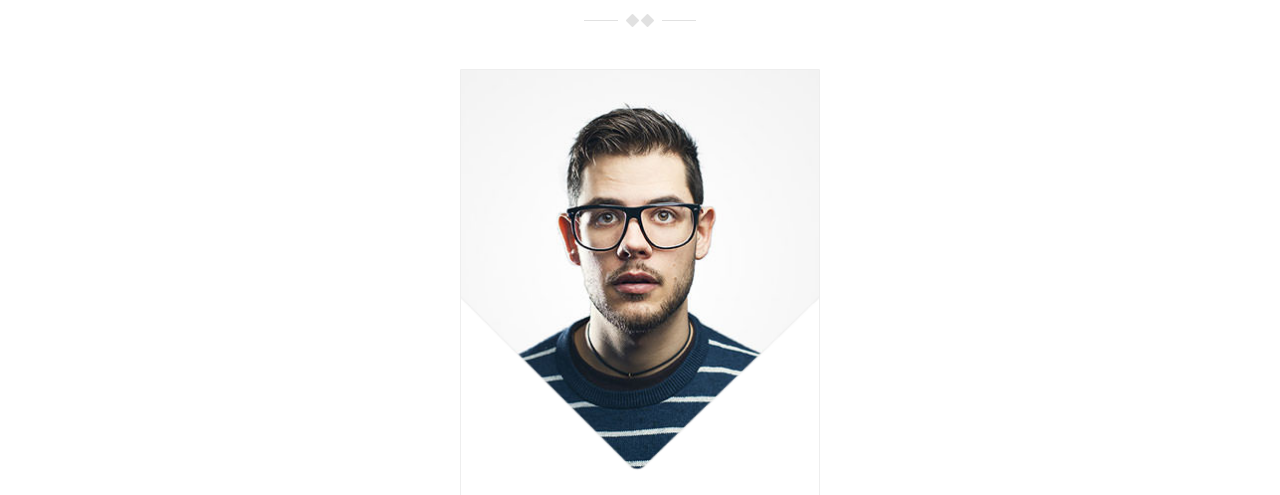
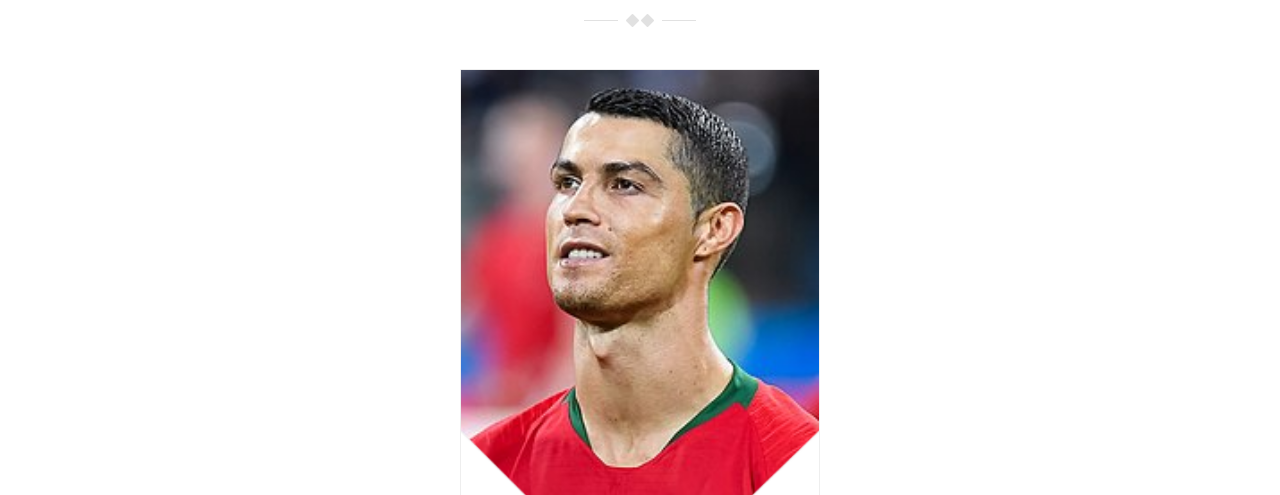
Before and after one commit to artjitt9611/2020M4_02_2, a plain HTML site: page mod-iamx/index.html in a window 1280 px wide. Shown: the part 243-738 px from the top of the page. Drawn offline with Linux system fonts and the light colour scheme; some packages are replaced by stand-ins of ours; a script that the page names is missing.

Commit message:
Edit image

```diff
--- a/mod-iamx/index.html
+++ b/mod-iamx/index.html
@@ -79,7 +79,7 @@
           <div class="col-md-4 col-md-push-4">
             <div class="biography">
               <div class="myphoto">
-                <img src="assets/images/myphoto.jpg" alt="">
+                <img src="assets/images/CristianoRonaldo.jpg" alt="">
               </div>
               <ul>
                 <li><strong>Date of birth:</strong> 05/02/1985</li>
```
Also changed, not shown: mod-iamx/assets/images/CristianoRonaldo.jpg (added).
